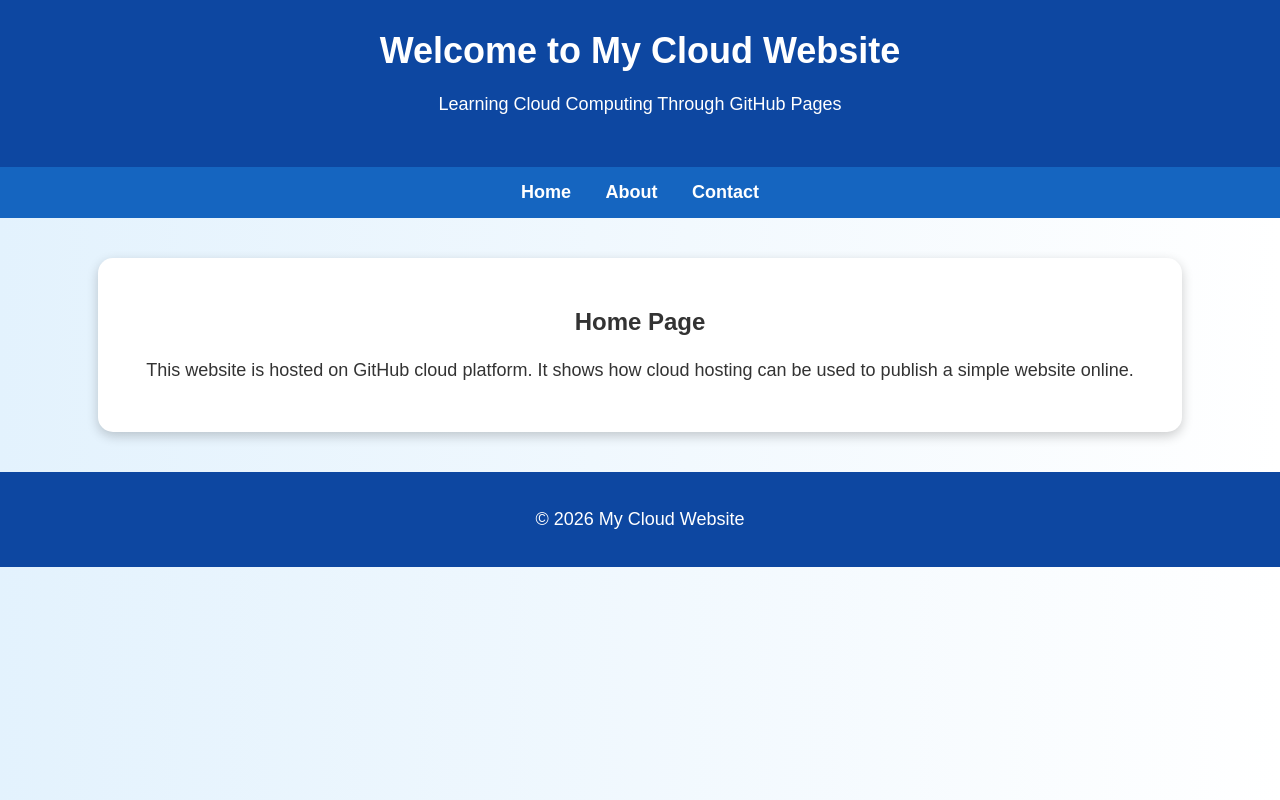
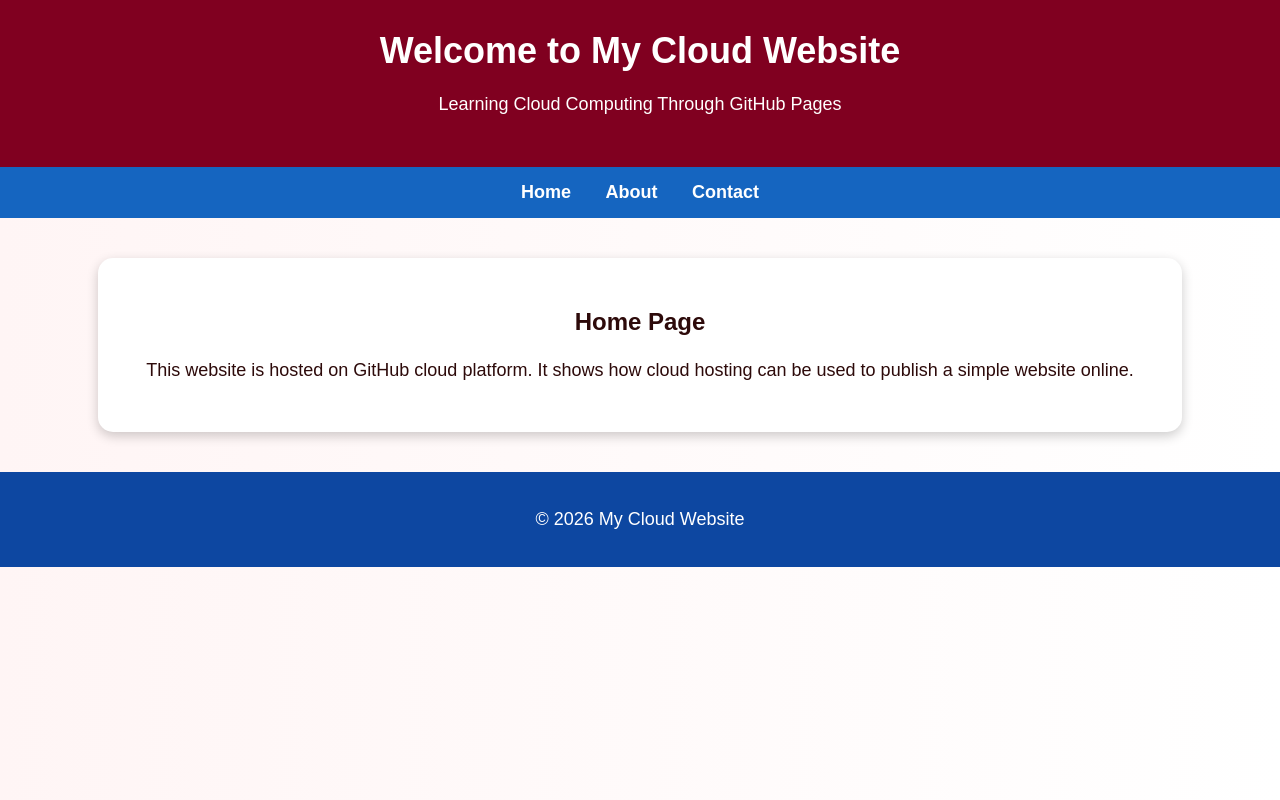
Before and after one commit to nv42716-a11y/cloud-computing, a plain HTML site: page index.html in a window 1280 px wide. Drawn offline with Linux system fonts and the light colour scheme.

Commit message:
Update style.css

```diff
--- a/style.css
+++ b/style.css
@@ -2,14 +2,15 @@ body{
     font-family: Arial, sans-serif;
     margin: 0;
     text-align: center;
-    background: linear-gradient(to right, #e3f2fd, #ffffff);
-    color: #333;
+    background: linear-gradient(to right, #fff5f5, #ffffff);
+    color: #2d0a0a;
 }
 
 header{
-    background-color: #0d47a1;
+    background-color: #800020;
     color: white;
     padding: 30px;
+    box- shadow:0 2px 5px rgba(0,0,0,0,1);
 }
 
 h1{
```
